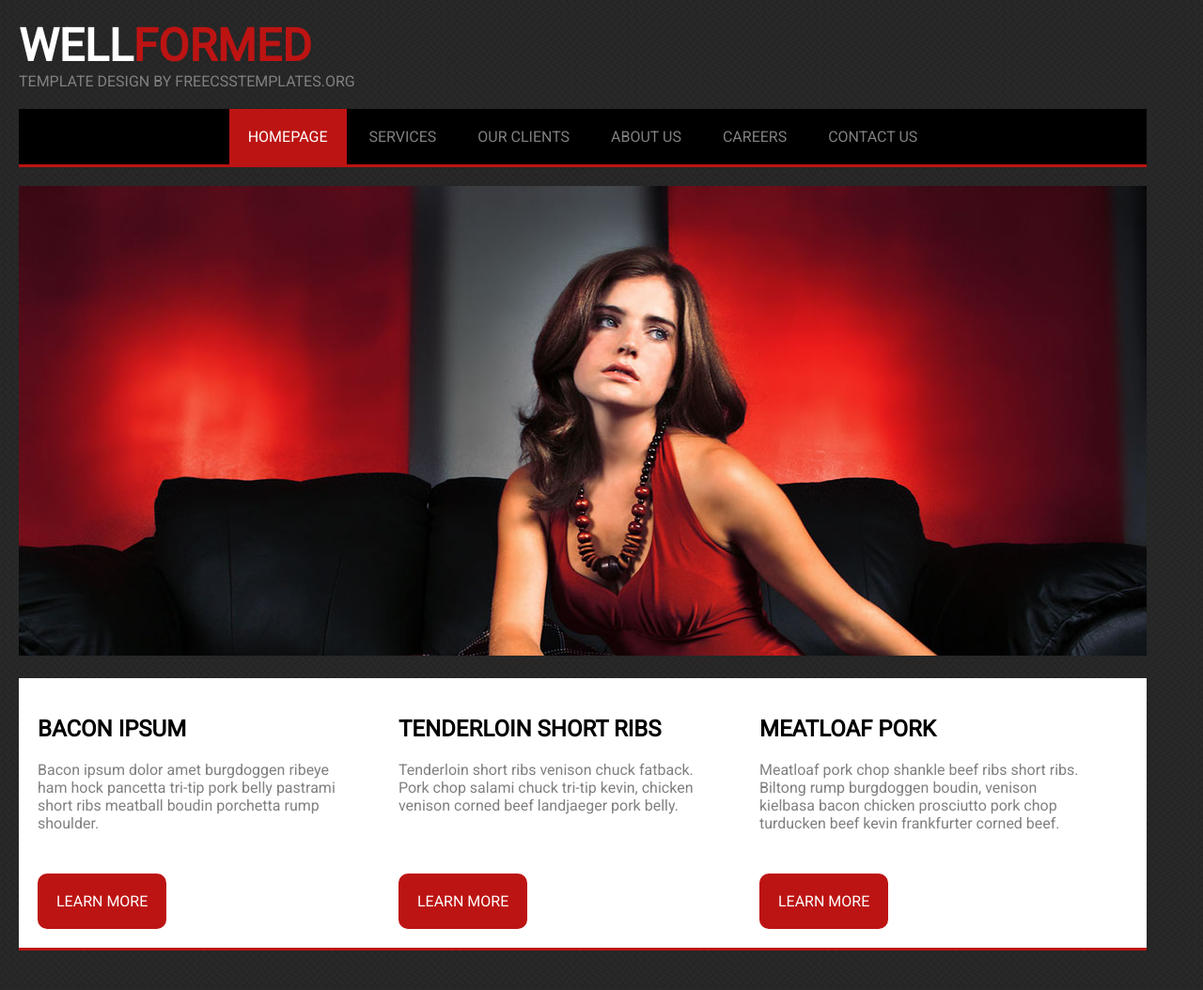
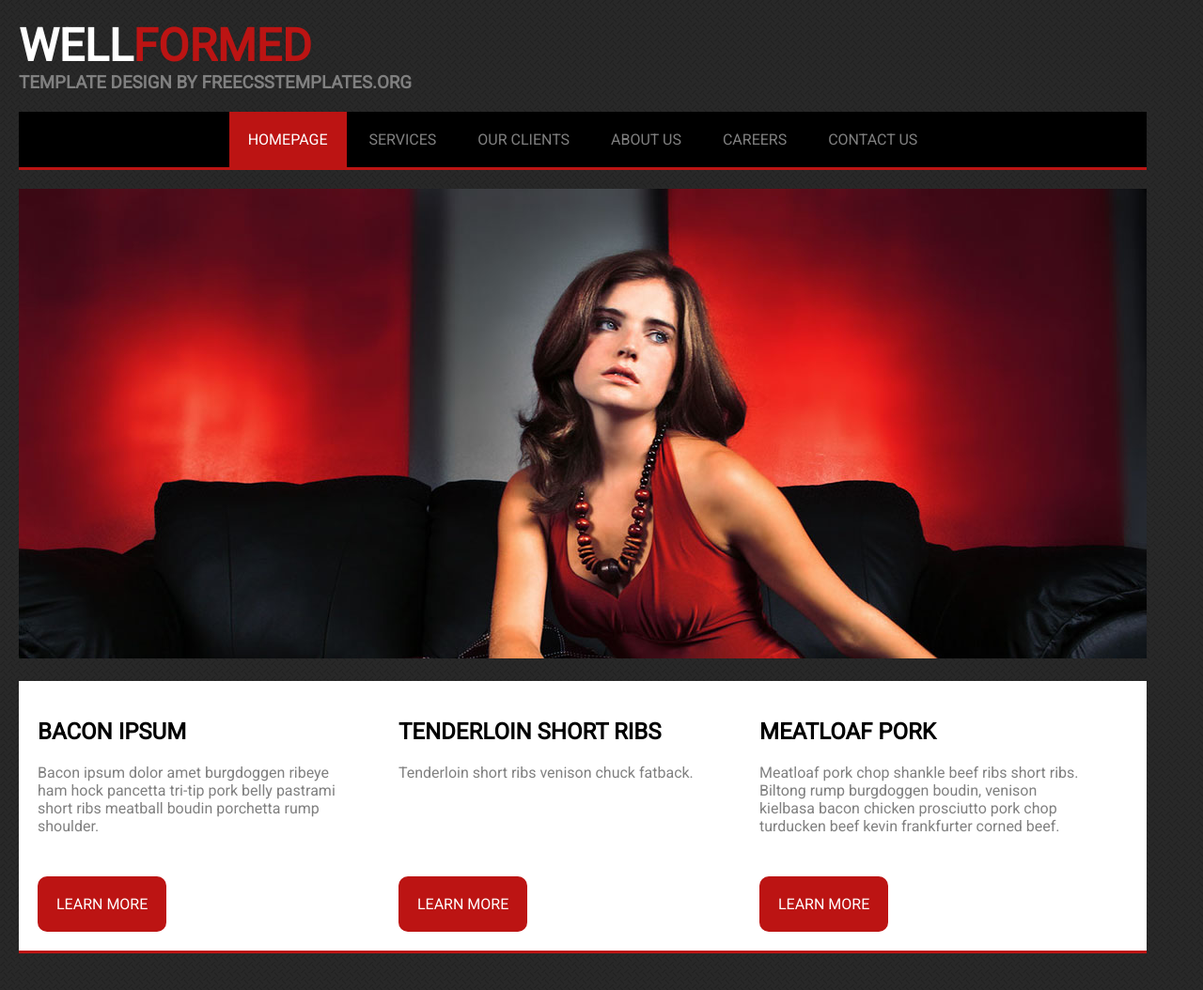
Before and after one commit to narcisolobo/wellformed, a plain HTML site: page index.html in a window 1280 px wide. Shown: the whole page at 94% size. Drawn offline with Linux system fonts and the light colour scheme.

Commit message:
second commit

```diff
--- a/index.html
+++ b/index.html
@@ -11,8 +11,8 @@
 </head>
 
 <body>
-  <h1 id="logo"><span class="active">WELL</span><span class="accent">FORMED</span></h1>
-  <p>TEMPLATE DESIGN BY FREECSSTEMPLATES.ORG</p>
+    <h1 id="logo"><span class="active">WELL</span><span class="accent">FORMED</span></h1>
+    <h3>TEMPLATE DESIGN BY FREECSSTEMPLATES.ORG</h3>
 
   <!-- navbar start -->
   <div id="navbar">
@@ -33,17 +33,19 @@
   <div id="highlights">
     <div class="highlight-box">
       <h2>BACON IPSUM</h2>
-      <p>Bacon ipsum dolor amet burgdoggen ribeye ham hock pancetta tri-tip pork belly pastrami short ribs meatball boudin porchetta rump shoulder.</p>
+      <p>Bacon ipsum dolor amet burgdoggen ribeye ham hock pancetta tri-tip pork belly pastrami short ribs meatball
+        boudin porchetta rump shoulder.</p>
       <a href="#" role="button" class="button">LEARN MORE</a>
     </div>
     <div class="highlight-box">
       <h2>TENDERLOIN SHORT RIBS</h2>
-      <p>Tenderloin short ribs venison chuck fatback. Pork chop salami chuck tri-tip kevin, chicken venison corned beef landjaeger pork belly.</p>
+      <p>Tenderloin short ribs venison chuck fatback.</p>
       <a href="#" role="button" class="button">LEARN MORE</a>
     </div>
     <div class="highlight-box">
       <h2>MEATLOAF PORK</h2>
-      <p>Meatloaf pork chop shankle beef ribs short ribs. Biltong rump burgdoggen boudin, venison kielbasa bacon chicken prosciutto pork chop turducken beef kevin frankfurter corned beef.</p>
+      <p>Meatloaf pork chop shankle beef ribs short ribs. Biltong rump burgdoggen boudin, venison kielbasa bacon chicken
+        prosciutto pork chop turducken beef kevin frankfurter corned beef.</p>
       <a href="#" role="button" class="button">LEARN MORE</a>
     </div>
   </div>
```
